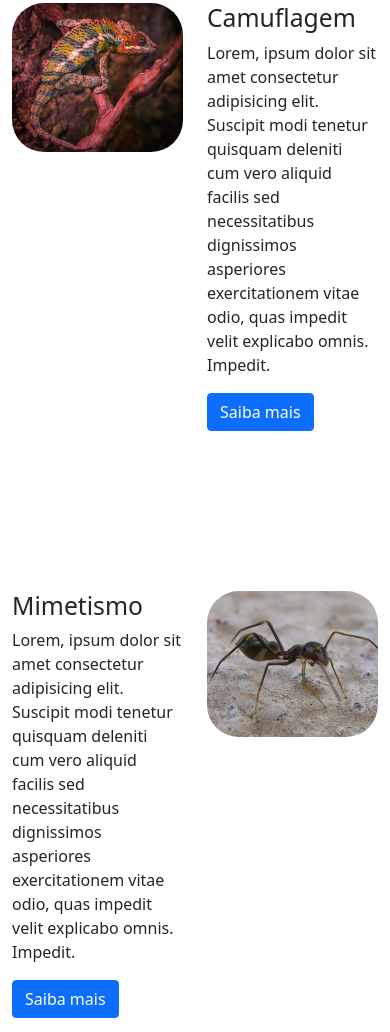
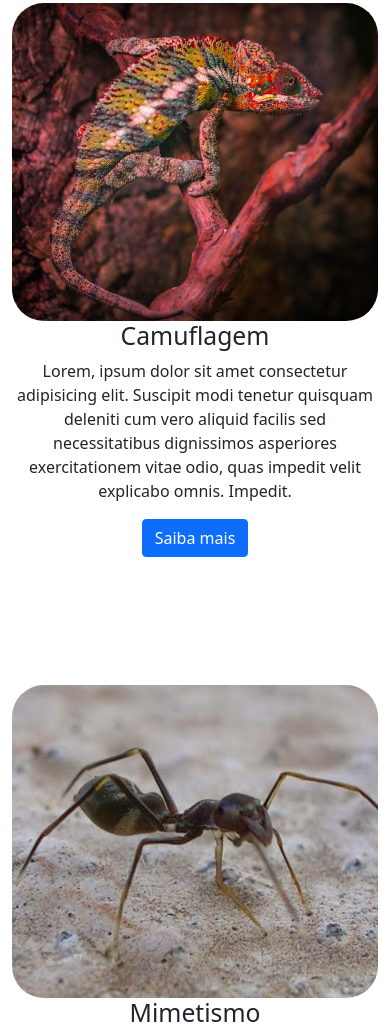
Before and after one commit to Samirjc/ProjetoFrontEnd, a plain HTML site: page index.html in a window 390 px wide. Shown: the part 723-1755 px from the top of the page. Drawn offline with nearby package versions, Linux system fonts and the light colour scheme.

Commit message:
Adiciona responsividade nas sections

```diff
--- a/css/style.css
+++ b/css/style.css
@@ -15,7 +15,9 @@
 }
 
 .sec-alternada{
-    margin: 10rem;
+    align-items: center;
+    margin: 8rem;
+    text-align: center;
 }
 
 .sec-alternada__img{
--- a/index.html
+++ b/index.html
@@ -77,11 +77,11 @@
 
     <div class="container">
         <section class="row sec-alternada">
-            <div class="col">
+            <div class="col-sm">
                 <img class="img-fluid sec-alternada__img" src="img/camuflagem.jpg" alt="camaleão">
             </div>
 
-            <div class="col">
+            <div class="col-sm">
                 <h2>Camuflagem</h2>
                 <p>Lorem, ipsum dolor sit amet consectetur adipisicing elit. Suscipit modi tenetur quisquam deleniti cum vero aliquid facilis sed necessitatibus dignissimos asperiores exercitationem vitae odio, quas impedit velit explicabo omnis. Impedit.</p>
                 <a href="" class="btn btn-primary">Saiba mais</a>
@@ -89,11 +89,11 @@
         </section>
 
         <section class="row sec-alternada">
-            <div class="col order-2">
+            <div class="col-sm order-sm-2">
                 <img class="img-fluid sec-alternada__img" src="img/mimetismo.jpg" alt="aranha">
             </div>
 
-            <div class="col">
+            <div class="col-sm">
                 <h2>Mimetismo</h2>
                 <p>Lorem, ipsum dolor sit amet consectetur adipisicing elit. Suscipit modi tenetur quisquam deleniti cum vero aliquid facilis sed necessitatibus dignissimos asperiores exercitationem vitae odio, quas impedit velit explicabo omnis. Impedit.</p>
                 <a href="" class="btn btn-primary">Saiba mais</a>
```
